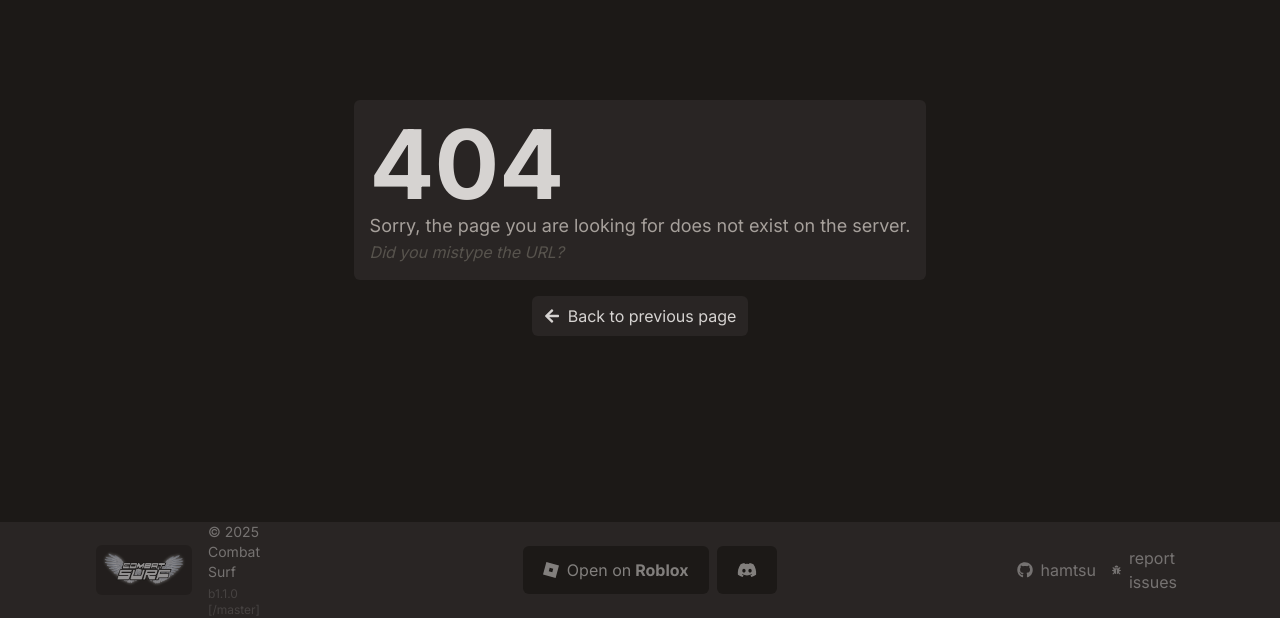
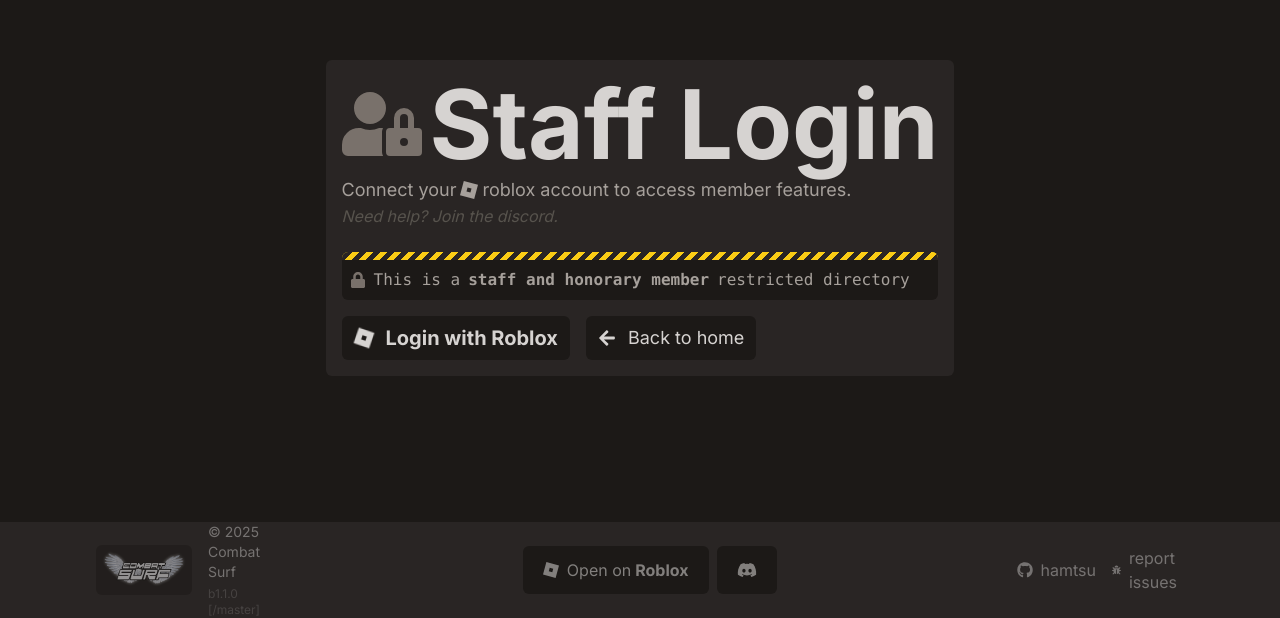
Before and after one commit to hamtsu/combat-surf-web, a Next.js app: page /auth/login in a window 1280 px wide. Before the commit this address had no page. Shown: the part 182-800 px from the top of the page. Built offline with nearby package versions, Linux system fonts and the light colour scheme.

Commit message:
add: user authentication

```diff
--- /dev/null
+++ b/src/app/api/auth/roblox/callback/route.ts
@@ -0,0 +1,84 @@
+import { NextResponse } from "next/server";
+import { adminAuth } from "@/lib/firebaseAdmin";
+
+const REQUIRED_GROUP_ID = 5479316;
+const MIN_RANK = 4; // honorary member
+
+export async function GET(req: Request) {
+  const { searchParams } = new URL(req.url);
+  const code = searchParams.get("code");
+
+  if (!code) {
+    return NextResponse.json({ error: "Missing code" }, { status: 400 });
+  }
+
+  const tokenRes = await fetch("https://apis.roblox.com/oauth/v1/token", {
+    method: "POST",
+    headers: { "Content-Type": "application/x-www-form-urlencoded" },
+    body: new URLSearchParams({
+      grant_type: "authorization_code",
+      code,
+      client_id: process.env.NEXT_PUBLIC_ROBLOX_OAUTH_CLIENT_ID!,
+      client_secret: process.env.ROBLOX_OAUTH_SECRET!,
+      redirect_uri: `http://localhost:3000/api/auth/roblox/callback`, //TODO change
+    }),
+  });
+
+  if (!tokenRes.ok) {
+    return NextResponse.json({ error: "OAuth failed" }, { status: 401 });
+  }
+
+  const tokenData = await tokenRes.json();
+
+  const userRes = await fetch("https://apis.roblox.com/oauth/v1/userinfo", {
+    headers: {
+      Authorization: `Bearer ${tokenData.access_token}`,
+    },
+  });
+
+  if (!userRes.ok) {
+    return NextResponse.json({ error: "Userinfo failed" }, { status: 401 });
+  }
+
+  const user = await userRes.json();
+  const robloxUserId = Number(user.sub);
+
+  const groupsRes = await fetch(
+    `https://groups.roblox.com/v2/users/${robloxUserId}/groups/roles`,
+  );
+
+  // TODO check rank every time for security
+
+  if (!groupsRes.ok) {
+    return NextResponse.json({ error: "Group fetch failed" }, { status: 403 });
+  }
+
+  const groupsData = await groupsRes.json();
+
+  const group = groupsData.data.find(
+    (g: any) => g.group.id === REQUIRED_GROUP_ID,
+  );
+
+  if (!group || group.role.rank < MIN_RANK) {
+    return NextResponse.json(
+      { error: "Insufficient group rank" },
+      { status: 403 },
+    );
+  }
+
+  const firebaseToken = await adminAuth.createCustomToken(
+    `roblox:${robloxUserId}`,
+    {
+      username: user.preferred_username,
+      displayName: user.name,
+      userId: robloxUserId,
+      groupRank: group.role.rank,
+      groupRole: group.role.name,
+      provider: "roblox",
+    },
+  );
+
+  return NextResponse.redirect(
+    `http://localhost:3000/auth/complete?token=${firebaseToken}`, //TODO CHANGE
+  );
+}
--- /dev/null
+++ b/src/app/auth/complete/page.tsx
@@ -0,0 +1,39 @@
+"use client";
+
+import { getIdTokenResult, signInWithCustomToken } from "firebase/auth";
+import { useSearchParams, useRouter } from "next/navigation";
+import { useEffect } from "react";
+import { auth } from "@/lib/firebaseClient";
+
+export default function CompleteAuth() {
+  const params = useSearchParams();
+  const router = useRouter();
+
+  useEffect(() => {
+    const token = params.get("token");
+    if (!token) return;
+
+    signInWithCustomToken(auth, token)
+      .then(async (cred) => {
+        const tokenResult = await getIdTokenResult(cred.user);
+
+        console.log(tokenResult.claims);
+
+        const robloxUserId = tokenResult.claims.userId;
+
+        router.push("/player/" + robloxUserId + "?welcome=true");
+      })
+      .catch(console.error);
+  }, [params, router]);
+
+  return (
+    <div className="flex flex-col items-center justify-center h-screen">
+      <h1 className="text-2xl font-bold text-stone-200 mb-4">
+        Completing Authentication...
+      </h1>
+      <p className="text-stone-400">
+        Please wait while we log you in and redirect you to your profile.
+      </p>
+    </div>
+  );
+}
--- /dev/null
+++ b/src/app/auth/login/page.tsx
@@ -0,0 +1,76 @@
+"use client";
+
+import Button from "@/components/Button";
+import { useRouter } from "next/navigation";
+import React from "react";
+import { FaArrowLeft, FaLock, FaUserLock } from "react-icons/fa";
+import { SiRoblox } from "react-icons/si";
+
+const Login = () => {
+  const router = useRouter();
+
+  const login = () => {
+    const params = new URLSearchParams({
+      client_id: process.env.NEXT_PUBLIC_ROBLOX_OAUTH_CLIENT_ID!,
+      response_type: "code",
+      scope: "openid profile",
+      redirect_uri: `${window.location.origin}/api/auth/roblox/callback`,
+    });
+
+    window.location.href = `https://apis.roblox.com/oauth/v1/authorize?${params}`;
+  };
+
+  return (
+    <div className="flex w-full h-full flex-col items-center justify-center gap-4 p-4 md:px-48 bg-stone-900">
+      <div className="rounded-md bg-stone-800 p-4 h-fit">
+        <h1 className="text-8xl font-bold text-stone-300 flex items-center gap-2">
+          <FaUserLock size={80} className="text-stone-500" /> Staff Login
+        </h1>
+        <div className="text-stone-400 text-lg pt-1 flex items-center gap-1">
+          Connect your{" "}
+          <span>
+            <SiRoblox />
+          </span>{" "}
+          roblox account to access member features.
+        </div>
+        <p
+          className="text-stone-600 italic hover:text-indigo-500 hover:cursor-pointer"
+          onClick={() =>
+            window.open("http://discord.com/invite/k4jnnsSt29", "_blank")
+          }
+        >
+          Need help? Join the discord.
+        </p>
+
+        <div className="w-full rounded-md overflow-hidden bg-stone-900 text-stone-400 mt-6">
+          <div className="h-2 bg-construction-yellow w-full" />
+          <div className="p-2 font-mono flex gap-2 items-center">
+            <FaLock className="text-stone-500" />
+            This is a <b>staff and honorary member</b> restricted directory
+          </div>
+        </div>
+
+        <div className="flex gap-4 mt-4">
+          <Button
+            className="bg-stone-900 py-2 px-3 flex gap-3 font-bold text-xl text-stone-300 hover:bg-red-500 group"
+            onClick={login}
+          >
+            <SiRoblox className="text-stone-300 animate-wiggle" />
+            Login with Roblox
+          </Button>
+          <Button
+            className="bg-stone-900 py-2 px-3 flex gap-3 text-lg text-stone-300 hover:bg-stone-700 group"
+            onClick={() => {
+              router.back();
+            }}
+          >
+            <FaArrowLeft className="text-stone-300 group-hover:animate-bounce-left" />
+            Back to home
+          </Button>
+        </div>
+      </div>
+    </div>
+  );
+};
+
+export default Login;
--- /dev/null
+++ b/src/context/AuthContext.tsx
@@ -0,0 +1,67 @@
+"use client";
+
+import {
+  onIdTokenChanged,
+  getIdTokenResult,
+  signOut,
+  User
+} from "firebase/auth";
+import { auth } from "@/lib/firebaseClient";
+import { createContext, useContext, useEffect, useState } from "react";
+import { useRouter } from "next/navigation";
+
+const MIN_RANK = 4;
+
+const AuthContext = createContext<any>(null);
+
+export function AuthProvider({ children }: { children: React.ReactNode }) {
+  const [user, setUser] = useState<User | null>(null);
+  const [claims, setClaims] = useState<any>(null);
+  const [loading, setLoading] = useState(true);
+  const router = useRouter();
+
+  useEffect(() => {
+    const unsub = onIdTokenChanged(auth, async (firebaseUser) => {
+      setLoading(true);
+
+      if (!firebaseUser) {
+        setUser(null);
+        setClaims(null);
+        setLoading(false);
+        return;
+      }
+
+      try {
+        const tokenResult = await getIdTokenResult(firebaseUser, true);
+        const rank = tokenResult.claims.groupRank;
+
+        // enforce rank req
+        if (!rank || rank < MIN_RANK) {
+          console.warn("User rank too low, logging out");
+          await signOut(auth);
+          router.push("/login");
+          return;
+        }
+
+        setUser(firebaseUser);
+        setClaims(tokenResult.claims);
+      } catch (err) {
+        console.error("Auth validation failed:", err);
+        await signOut(auth);
+        router.push("/login");
+      }
+
+      setLoading(false);
+    });
+
+    return () => unsub();
+  }, [router]);
+
+  return (
+    <AuthContext.Provider value={{ user, claims, loading }}>
+      {children}
+    </AuthContext.Provider>
+  );
+}
+
+export const useAuth = () => useContext(AuthContext);
```
